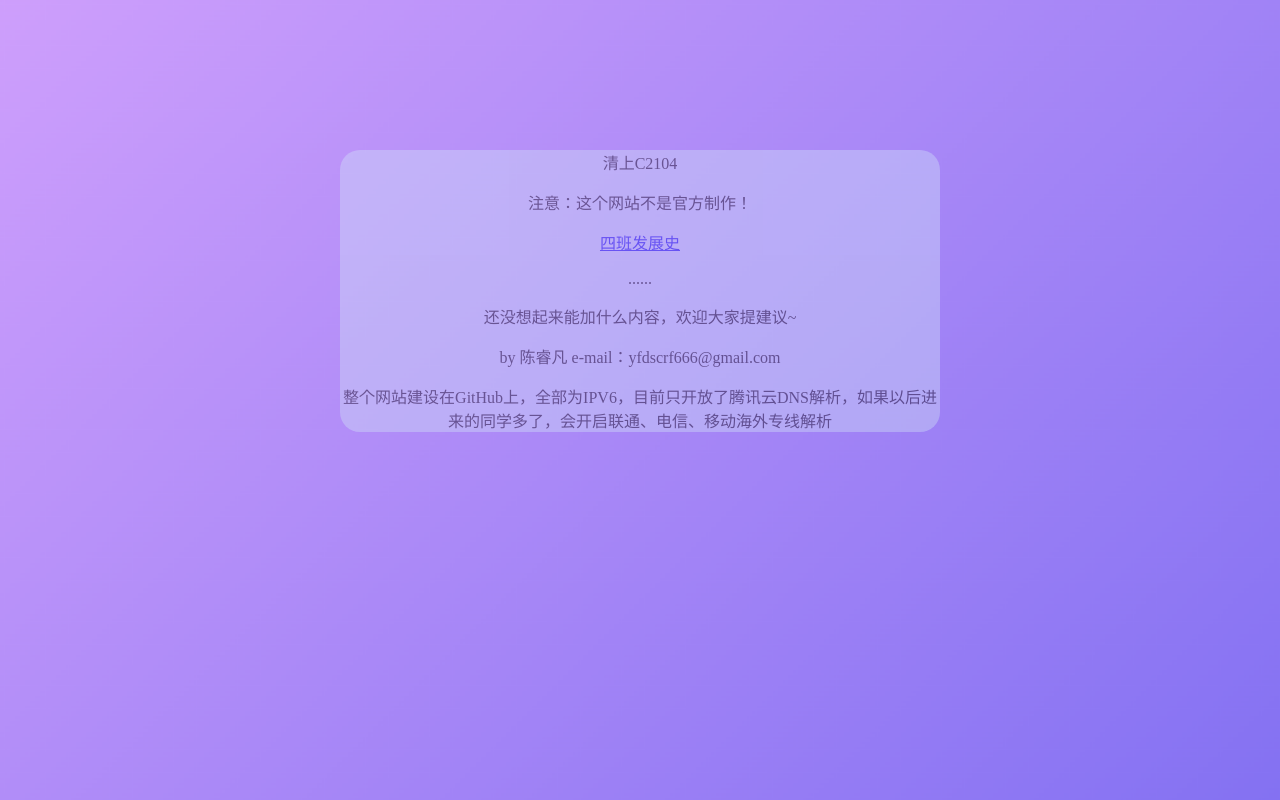
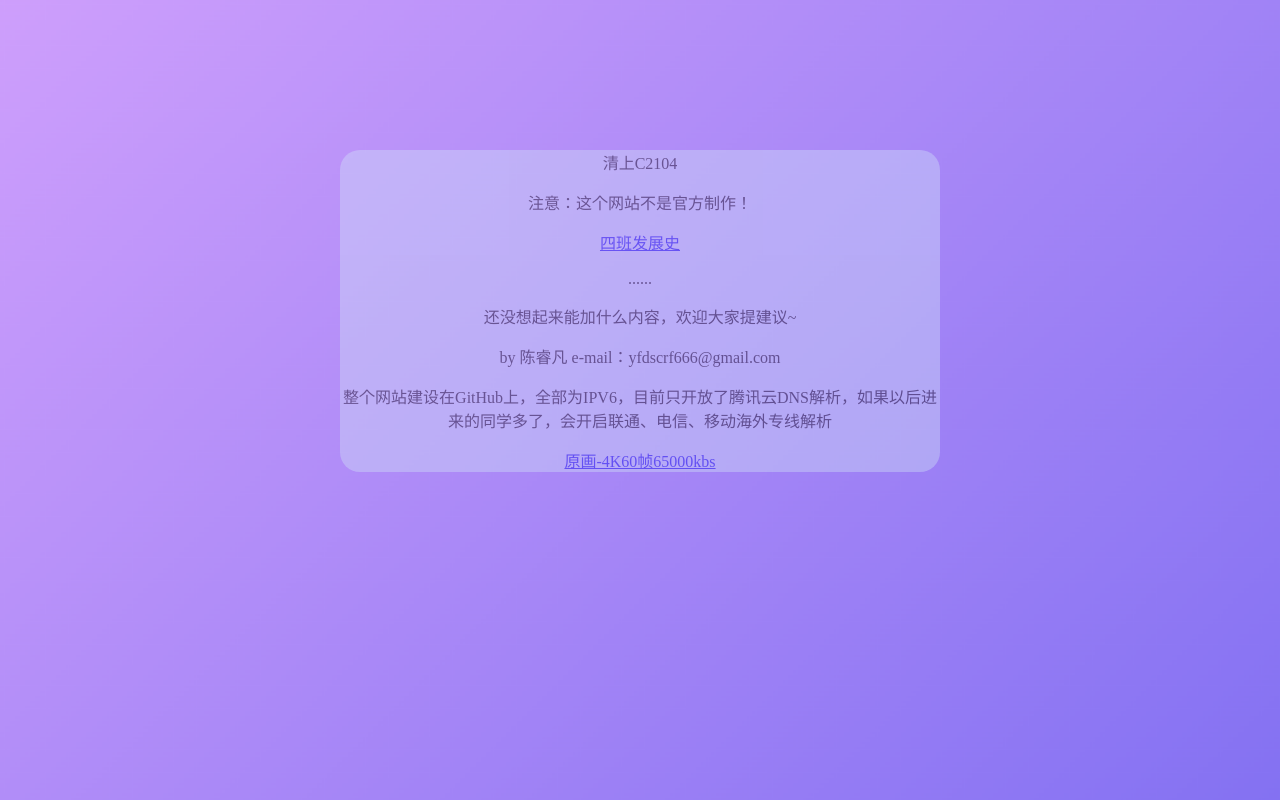
Before and after one commit to ChenRuiFan2008/chenruifan2008.github.io, a plain HTML site: page index.html in a window 1280 px wide. Drawn offline with Linux system fonts and the light colour scheme.

Commit message:
Update index.html

```diff
--- a/index.html
+++ b/index.html
@@ -29,6 +29,7 @@
             <p>还没想起来能加什么内容，欢迎大家提建议~</p>
             <p>by 陈睿凡 e-mail：yfdscrf666@gmail.com</p>
             <p>整个网站建设在GitHub上，全部为IPV6，目前只开放了腾讯云DNS解析，如果以后进来的同学多了，会开启联通、电信、移动海外专线解析</p>
+            <a href="第四版4K60F65000.mp4" download="第四版4K60F65000.mp4">原画-4K60帧65000kbs</a>
         </div>
         <!--1.0版本 第一个版本第一次编辑 陈睿凡 2023.2.3-->
     </body>
```
